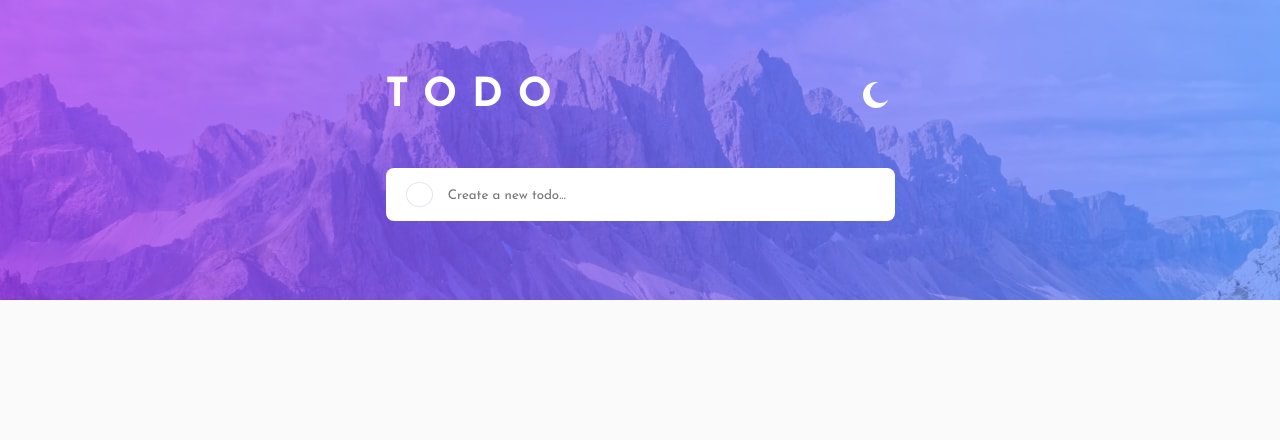
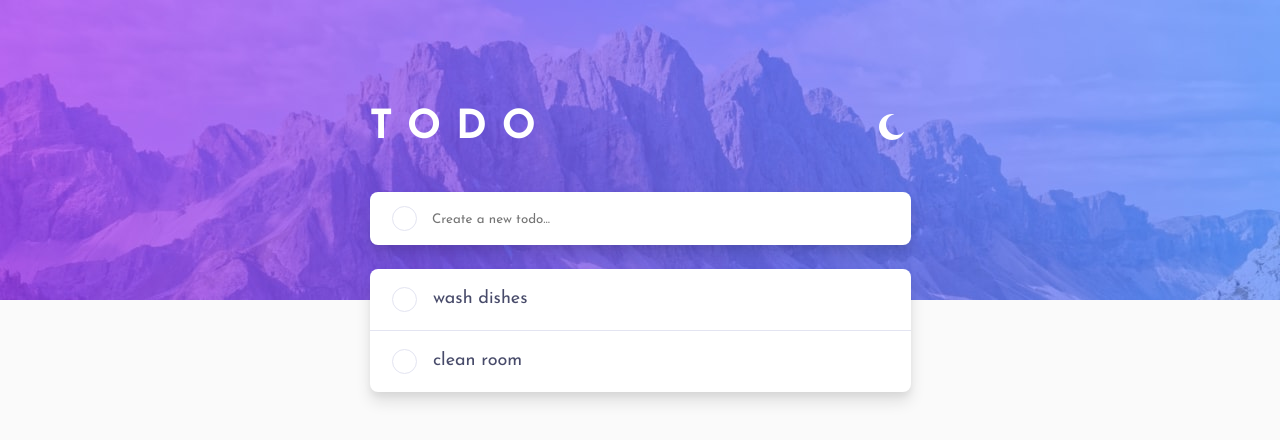
Before and after one commit to AjeaSmith/todo-vue, a Vue app: page / in a window 1280 px wide. Shown: the top 440 px of the page. Built offline with nearby package versions, Linux system fonts and the light colour scheme.

Commit message:
render todo's in list

```diff
--- a/src/App.vue
+++ b/src/App.vue
@@ -17,22 +17,22 @@ import TodoApp from './components/TodoApp.vue'
 
 <style scoped>
 .main-bg {
+  height: 12.5rem;
   background: var(--bg-mobile) no-repeat;
   background-position: top;
   background-size: cover;
-  padding-top: 4rem;
+  padding-top: 2rem;
   padding-bottom: 4rem;
 }
 
 .main-wrapper {
-  z-index: 100;
   width: 100%;
   max-width: 33.813rem;
   margin: 0 auto;
-  padding: 0 1rem;
+  padding: 0 1.5rem;
 
   header {
-    margin-bottom: 2.5rem;
+    margin-bottom: 2rem;
     display: flex;
     justify-content: space-between;
     align-items: center;
@@ -53,5 +53,8 @@ import TodoApp from './components/TodoApp.vue'
     background-size: cover;
     height: 18.75rem;
   }
+  .main-wrapper {
+    padding: 4rem 0;
+  }
 }
 </style>
--- a/src/assets/base.css
+++ b/src/assets/base.css
@@ -1,7 +1,6 @@
 /* color palette from <https://github.com/vuejs/theme> */
 :root {
   --clr-blue: hsl(220, 98%, 61%);
-  --clr-check: linear-gradient hsl(192, 100%, 67%) to hsl(280, 87%, 65%);
 
   /* light vars */
   --bg-mobile-light: url('/images/bg-mobile-light.jpg');
@@ -30,7 +29,7 @@
   --color-todo-background: white;
   --color-text: var(--clr-gray-400);
   --color-text-hover: var(--clr-gray-400);
-
+  --color-strikethrough: var(--clr-gray-200);
   --color-border: #e3e4f1;
 }
 /* dark theme */
@@ -40,21 +39,9 @@
   --color-background: var(--clr-blue-900);
   --color-todo-background: var(--clr-blue-800);
   --color-text: var(--clr-blue-200);
-
+  --color-strikethrough: var(--clr-blue-600);
   --color-border: var(--clr-blue-700);
 }
-
-/* @media (prefers-color-scheme: dark) {
-  :root {
-    --bg-mobile: var(--bg-mobile-dark);
-    --bg-desktop: var(--bg-desktop-dark);
-    --color-background: var(--clr-blue-900);
-    --color-todo-background: var(--clr-blue-800);
-    --color-text: var(--clr-blue-200);
-
-    --color-border: var(--clr-blue-700);
-  }
-} */
 
 *,
 *::before,
--- a/src/components/Search.vue
+++ b/src/components/Search.vue
@@ -28,17 +28,25 @@ function handleSubmit() {
 
 <style scoped>
 .form-item {
-  display: flex;
-  align-items: center;
-  gap: 0.8rem;
-  padding-inline: 1.25rem;
+  box-shadow:
+    0 10px 15px rgba(0, 0, 0, 0.1),
+    0 4px 6px rgba(0, 0, 0, 0.05);
+  display: grid;
+  grid-template-columns: 0.1fr 1.2fr;
+  padding-inline: 1.4rem;
   padding-block: 14px;
-  background: white;
+  background-color: var(--color-todo-background);
   border-radius: 8px;
+  transition: background-color 0.5s;
 
   input {
     border: none;
     width: 100%;
+    color: var(--color-text);
+    background-color: var(--color-todo-background);
+    transition:
+      color 0.5s,
+      background-color 0.5s;
   }
   input:focus {
     outline: none;
@@ -48,10 +56,11 @@ function handleSubmit() {
     font-family: 'Josefin Sans', sans-serif;
   }
   .circle {
-    width: 30px;
+    width: 25px;
     height: 25px;
-    border: 1px solid var(--color-border);
+    border: 1.3px solid var(--color-border);
     border-radius: 100%;
+    transition: border 0.5s;
   }
 }
 </style>
--- a/src/components/TodoApp.vue
+++ b/src/components/TodoApp.vue
@@ -1,19 +1,11 @@
 <script setup>
 import Search from './Search.vue'
-import { useTodoStore } from '@/stores/todo'
-
-const store = useTodoStore()
-
-console.log(store.todos)
+import TodoList from './TodoList.vue'
 </script>
 
 <template>
   <section>
     <Search />
-    <!-- TODO: add todo list component here -->
-    <div v-for="todo in store.todos">
-      {{ todo.text }}
-      {{ todo.done }}
-    </div>
+    <TodoList />
   </section>
 </template>
--- /dev/null
+++ b/src/components/TodoList.vue
@@ -0,0 +1,75 @@
+<template>
+  <ul class="todo-list">
+    <li class="todo-item" v-for="(todo, index) in store.todos" :key="index">
+      <label>
+        <input type="checkbox" class="custom-checkbox" />
+        <p class="todo">{{ todo.text }}</p>
+      </label>
+    </li>
+  </ul>
+</template>
+
+<script setup>
+import { useTodoStore } from '@/stores/todo'
+const store = useTodoStore()
+</script>
+
+<style scoped>
+ul {
+  list-style: none;
+  padding: 0;
+}
+label {
+  display: flex;
+  gap: 1rem;
+  align-items: center;
+}
+.todo-list {
+  box-shadow:
+    0 10px 15px rgba(0, 0, 0, 0.1),
+    0 4px 6px rgba(0, 0, 0, 0.05);
+  margin-top: 1.5rem;
+  color: var(--color-text);
+  background-color: var(--color-todo-background);
+  border-radius: 8px;
+  transition:
+    color 0.5s,
+    background-color 0.5s;
+
+  .todo-item {
+    padding-block: 1rem;
+    padding-inline: 1.4rem;
+    border-bottom: 1.4px solid var(--color-border);
+    transition: border 0.5s;
+  }
+  .todo-item:last-child {
+    border-bottom: 0;
+  }
+}
+.custom-checkbox {
+  width: 25px;
+  height: 25px;
+  appearance: none;
+  border: 1.3px solid var(--color-border);
+  border-radius: 50%;
+  background-color: var(--color-todo-background);
+  cursor: pointer;
+  position: relative;
+  transition:
+    border 0.5s,
+    background-color 0.5s;
+}
+.custom-checkbox:checked {
+  background:
+    url('/images/icon-check.svg'),
+    linear-gradient(to right, hsl(192, 100%, 67%), hsl(280, 87%, 65%));
+  border: none;
+  background-repeat: no-repeat;
+  background-position: center;
+}
+.custom-checkbox:checked + .todo {
+  text-decoration: line-through;
+  color: var(--color-strikethrough);
+  transition: color 0.5s;
+}
+</style>
--- a/src/components/icons/IconCheck.vue
+++ /dev/null
@@ -1,5 +0,0 @@
-<template>
-  <svg xmlns="http://www.w3.org/2000/svg" width="11" height="9">
-    <path fill="none" stroke="#FFF" stroke-width="2" d="M1 4.304L3.696 7l6-6" />
-  </svg>
-</template>
--- a/src/stores/todo.ts
+++ b/src/stores/todo.ts
@@ -7,7 +7,10 @@ interface Todo {
 }
 export const useTodoStore = defineStore('todo', () => {
   // State
-  const todos = ref<Todo[]>([])
+  const todos = ref<Todo[]>([
+    { text: 'wash dishes', done: false },
+    { text: 'clean room', done: false },
+  ])
 
   // Actions
   function addTodo(text: string) {
```
Also changed, not shown: public/images/icon-check.svg (added).
